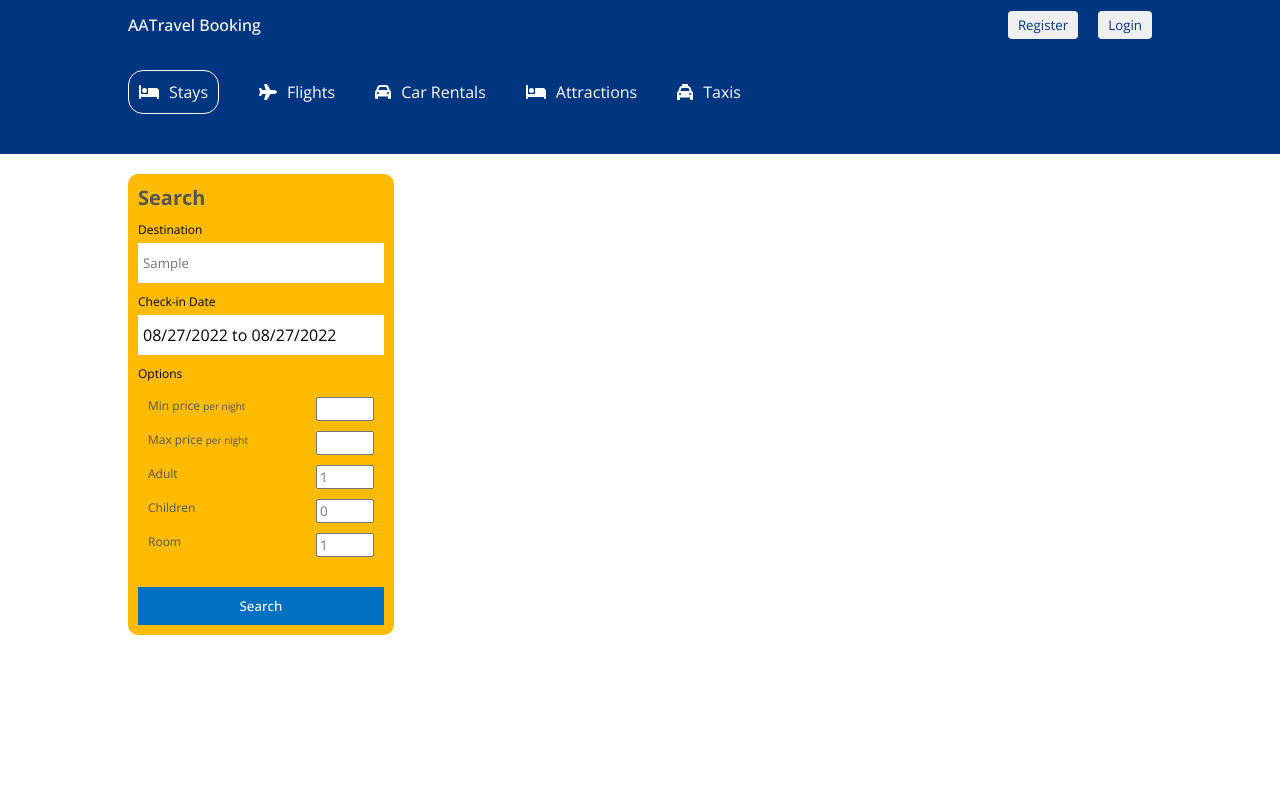
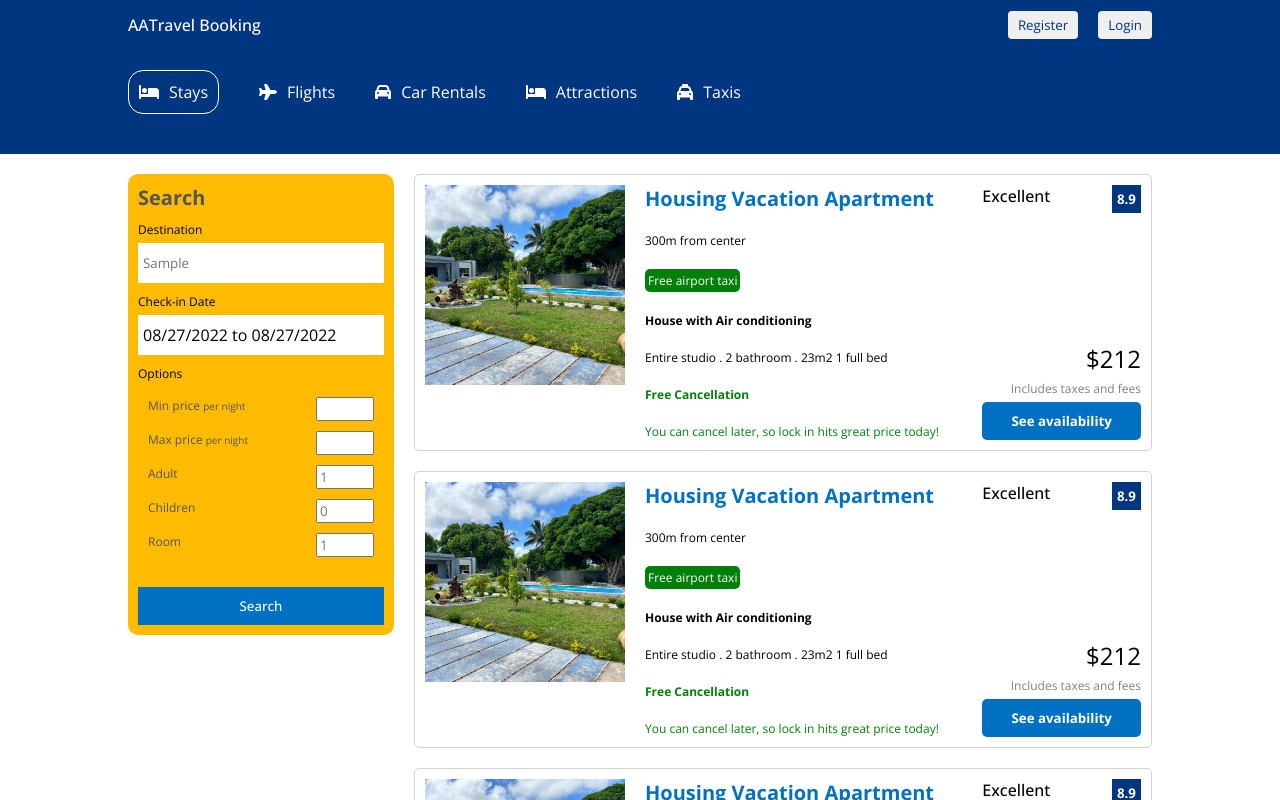
Before and after one commit to GXMUHATE/BookingApp, a React (Create React App) app: page / in a window 1280 px wide. Both pictures are taken after typing "Sample" into the empty fields and a click on the button "Search". Shown: the top 800 px of the page. Built offline with nearby package versions, Linux system fonts and the light colour scheme.

Commit message:
Creating Booking App UI - Adding SearchItems result page component

```diff
--- /dev/null
+++ b/src/components/searchItem/searchItem.css
@@ -0,0 +1,110 @@
+.searchItem {
+    border: 1px solid lightgray;
+    padding: 10px;
+    border-radius: 5px;
+    display: flex;
+    justify-content: space-between;
+    gap: 20px;
+    margin-bottom: 20px;
+}
+
+.siImg {
+    width: 200px;
+    height: 200px;
+    object-fit: cover;
+}
+
+.siDesc{
+    display: flex;
+    flex-direction: column;
+    gap: 20px;
+    flex: 2;
+}
+
+.siTitle{
+    font-size: 20px;
+    color: #0071c2;
+}
+
+.siDistance{
+    font-size: 12px;
+}
+
+.siTaxiOp{
+    font-size: 12px;
+    background-color: #008009;
+    color: white;
+    width: max-content;
+    padding: 3px;
+    border-radius: 5px;
+}
+
+.siSubtitle{
+    font-size: 12px;
+    font-weight: bold;
+}
+
+.siFeatures{
+    font-size: 12px;
+}
+
+.siCancelOp{
+    font-size: 12px;
+    color: #008009;
+    font-weight: bold;
+}
+
+.siCancelOpSubtitle{
+    font-size: 12px;
+    color: #008009;
+}
+
+.siDetails{
+    flex: 1;
+    display: flex;
+    flex-direction: column;
+    justify-content: space-between;
+}
+
+.siRating{
+    display: flex;
+    justify-content: space-between;
+}
+
+.siRating>span{
+    font-weight: 500;
+}
+
+.siRating>button{
+    background-color: #003580;
+    color: white;
+    padding: 5px;
+    font-weight: bold;
+    border: none;
+}
+
+.siDetailTexts{
+    text-align: right;
+    display: flex;
+    flex-direction: column;
+    gap: 5px;
+}
+
+.siPrice{
+    font-size: 24px;
+}
+
+.siTaxOp{
+    font-size: 12px;
+    color: gray;
+}
+
+.siCheckButton{
+    background-color: #0071c2;
+    color: white;
+    font-weight: bold;
+    padding: 10px 5px;
+    border: none;
+    cursor: pointer;
+    border-radius: 5px;
+}
--- /dev/null
+++ b/src/components/searchItem/searchItem.jsx
@@ -0,0 +1,37 @@
+import "./searchItem.css"
+
+const SearchItem = () => {
+    return (
+            <div className="searchItem">
+                <img src={require('../../images/f5.jpeg')} alt="" className="siImg" />
+                <div className="siDesc">
+                    <h1 className="siTitle">Housing Vacation Apartment</h1>
+                    <span className="siDistance">300m from center</span>
+                    <span className="siTaxiOp">Free airport taxi</span>
+                    <span className="siSubtitle">
+                        House with Air conditioning
+                    </span>
+                    <span className="siFeatures">
+                        Entire studio . 2 bathroom . 23m2 1 full bed
+                    </span>
+                    <span className="siCancelOp">Free Cancellation</span>
+                    <span className="siCancelOpSubtitle">
+                        You can cancel later, so lock in hits great price today!
+                    </span>
+                </div>
+                <div className="siDetails">
+                    <div className="siRating">
+                        <span>Excellent</span>
+                        <button>8.9</button>
+                    </div>
+                    <div className="siDetailTexts">
+                        <span className="siPrice">$212</span>
+                        <span className="siTaxOp">Includes taxes and fees</span>
+                        <button className="siCheckButton">See availability</button>
+                    </div>
+                </div>
+            </div>
+    )
+}
+
+export default SearchItem
--- a/src/pages/list/List.jsx
+++ b/src/pages/list/List.jsx
@@ -5,6 +5,7 @@ import { useLocation } from "react-router-dom";
 import { useState } from "react";
 import { format } from "date-fns";
 import { DateRange } from "react-date-range";
+import SearchItem from "../../components/searchItem/searchItem";
 
 
 const List = () => {
@@ -74,7 +75,18 @@ const List = () => {
                         </div>
                         <button>Search</button>
                     </div>
-                    <div className="listResult"></div>
+                    <div className="listResult">
+                        <SearchItem/>
+                        <SearchItem/>
+                        <SearchItem/>
+                        <SearchItem/>
+                        <SearchItem/>
+                        <SearchItem/>
+                        <SearchItem/>
+                        <SearchItem/>
+                        <SearchItem/>
+                        <SearchItem/>
+                    </div>
                 </div>
             </div>
         </div>
--- a/src/pages/list/list.css
+++ b/src/pages/list/list.css
@@ -18,6 +18,7 @@
     border-radius: 10px;
     position: sticky;
     top: 10px;
+    height: max-content;
 }
 
 .lsTitle{
```
